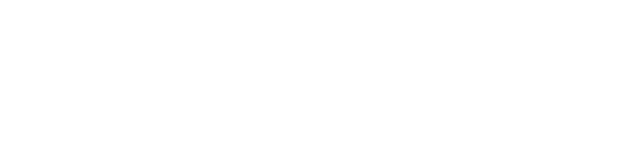
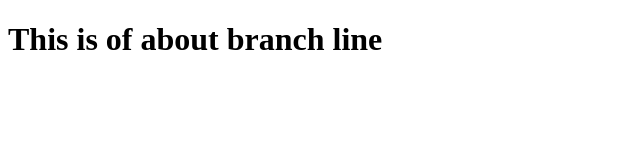
Before and after one commit to AmitFrontEnd/privtate-repo, a plain HTML site: page index.html in a window 1280 px wide. Shown: the whole page, without its empty margins (0-640 px from the left). Drawn offline with Linux system fonts and the light colour scheme.

Commit message:
added in about branch

```diff
--- a/index.html
+++ b/index.html
@@ -6,6 +6,6 @@
     <title>Document</title>
 </head>
 <body>
-
+   <h1>This is of about branch line</h1>
 </body>
 </html>
```
